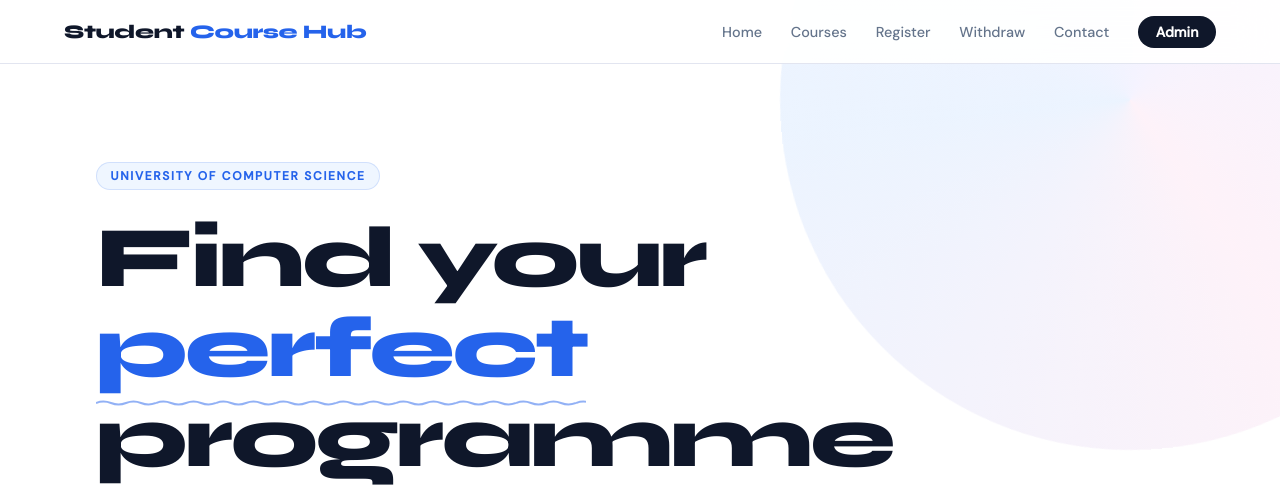
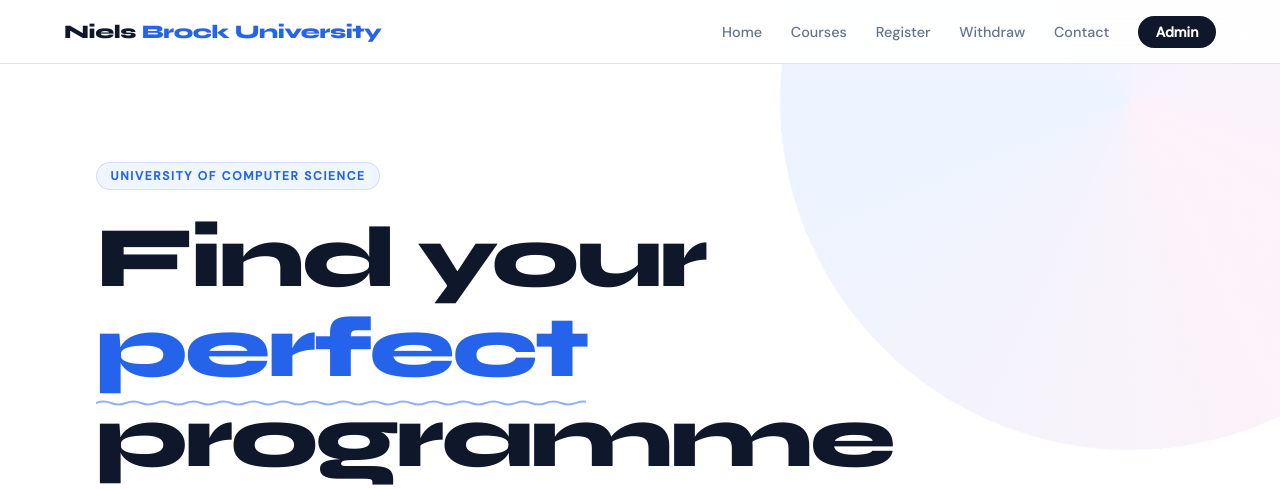
Before and after one commit to sujanghi129-pixel/student_course_hub, a PHP site: page / in a window 1280 px wide. Shown: the top 489 px of the page. Run offline with PHP 8.4, Linux system fonts and the light colour scheme; data comes from the database, SQL or seed files in the repository.

Commit message:
name of the university is change

```diff
--- a/index.php
+++ b/index.php
@@ -15,7 +15,7 @@
 
 <!-- ─── NAVIGATION ──────────────────────────────────────────── -->
 <nav class="nav">
-    <a href="index.php" class="nav-logo">Student <span>Course Hub</span></a>
+    <a href="index.php" class="nav-logo">Niels <span> Brock University</span></a>
     <input type="checkbox" id="nav-toggle" class="nav-toggle" style="display:none;">
     <label for="nav-toggle" class="nav-toggle-label" aria-label="Toggle menu">&#9776;</label>
     <ul class="nav-links">
@@ -406,7 +406,7 @@ while ($r = $progRes->fetch_assoc()) $progOpts[] = $r;
 <footer class="footer" id="contact">
     <div class="footer-grid">
         <div>
-            <p class="footer-brand">Student <span>Course Hub</span></p>
+            <p class="footer-brand">Niels<span> Brock University</span></p>
             <p class="footer-desc">Your gateway to undergraduate and postgraduate programmes. Explore, compare, and register your interest in seconds.</p>
         </div>
         <div>
```
